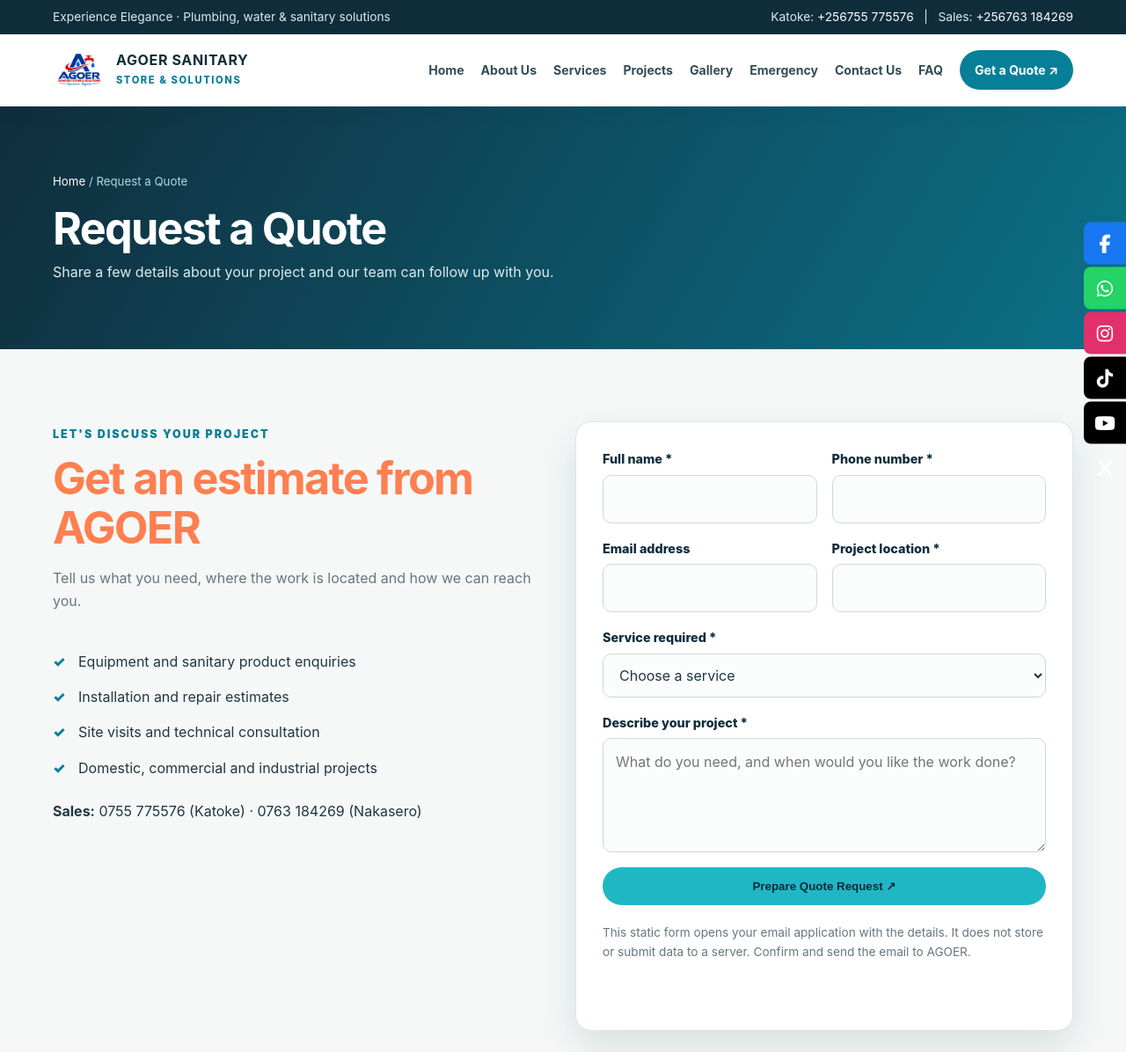
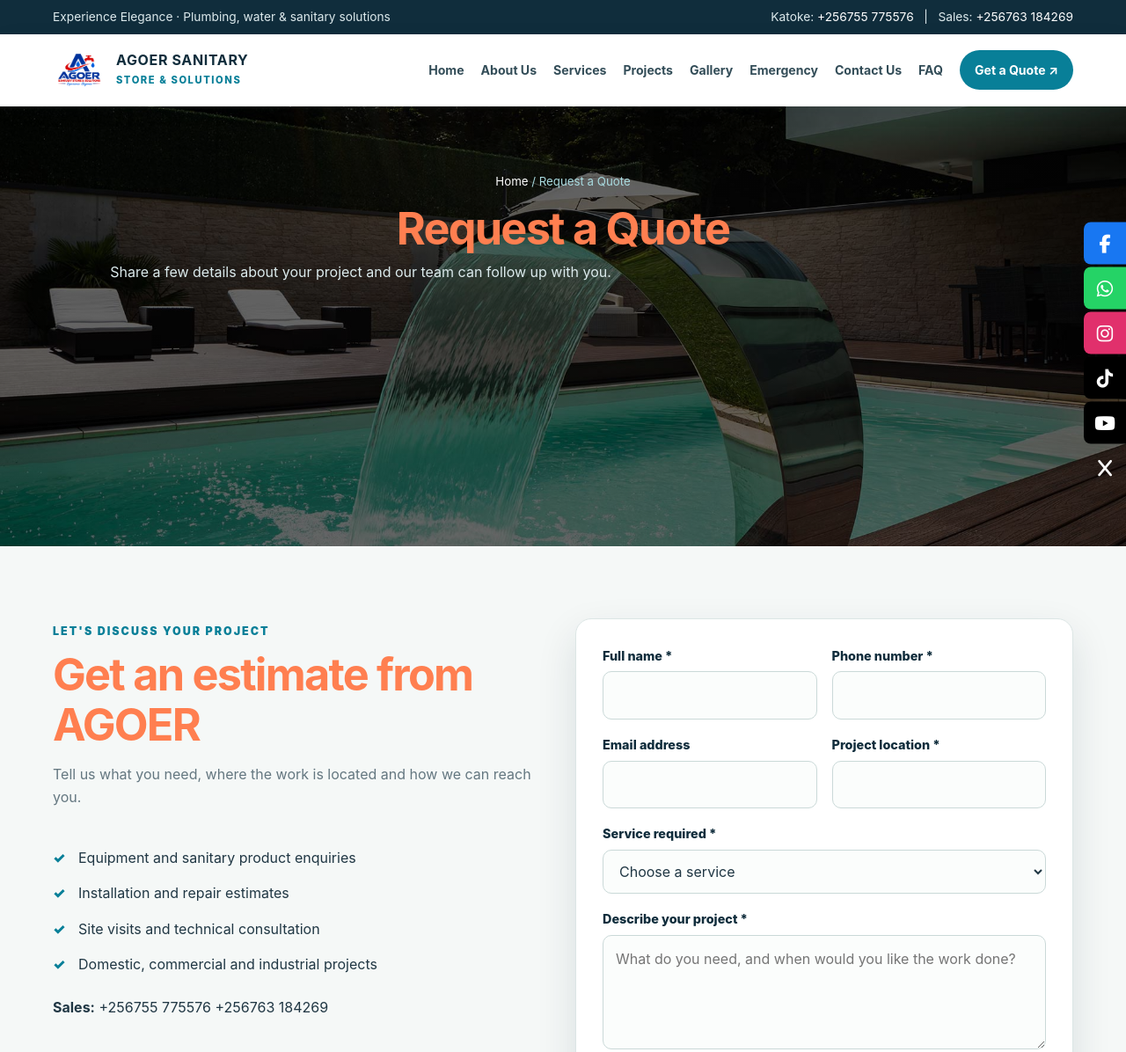
Before and after one commit to Adamshog/adamshog.github.io, a plain HTML site: page quote.html in a window 1280 px wide. Shown: the top 1196 px of the page at 88% size. Drawn offline with Linux system fonts and the light colour scheme.

Commit message:
Add files via upload

```diff
--- a/assets/style.css
+++ b/assets/style.css
@@ -112,7 +112,7 @@ img {
   white-space: nowrap;
 }
 .nav-links a:hover,
-.nav-links a.active {
+.nav-links {
   color: var(--blue);
 }
 .nav-links .nav-cta {
@@ -607,6 +607,9 @@ img {
   width: 100%;
   object-fit: cover;
 }
+.card-body:hover {
+  background: coral;
+}
 .service-card .card-body,
 .feature-card,
 .info-card {
@@ -948,7 +951,7 @@ img {
 }
 .notice:hover {
     background:rgb(3, 28, 32);
-    color: white;
+    color:coral;
 }
 
 .pill {
--- a/quote.html
+++ b/quote.html
@@ -55,19 +55,27 @@
         </nav>
       </div>
     </header>
-    <section class="page-hero">
-
+      <section class="page-hero" style="
+    background: linear-gradient(rgba(0,0,0,0.6), rgba(0,0,0,0.6)),
+    url('images/pool11.jpg') center/cover no-repeat;
+    min-height: 500px;
+    display:flexbox;
+    flex-direction: column;
+    justify-content: center;
+    align-items: center;
+    text-align: center;
+">
       <div class="container">
         <div class="breadcrumbs">
           <a href="index.html">Home</a> / Request a Quote
         </div>
-        <h1>Request a Quote</h1>
+        <h1 style="color: coral;">Request a Quote</h1>
         <p>
           Share a few details about your project and our team can follow up with
           you.
         </p>
       </div>
-    </section>
+   </section>
     <section class="section section-soft">
       <div class="container grid-2">
         <div>
@@ -87,8 +95,8 @@
           </ul>
           <p>
             <strong>Sales:</strong>
-            <a href="tel:0755775576">0755 775576</a> (Katoke) ·
-            <a href="tel:0763184269">0763 184269</a> (Nakasero)
+            <a href="tel:+256755775576">+256755 775576</a>
+            <a href="tel:+256763184269">+256763 184269</a>
           </p>
         </div>
         <form class="form-card" id="quoteForm">
```
Also changed, not shown: about.html (+1 -4 lines).
